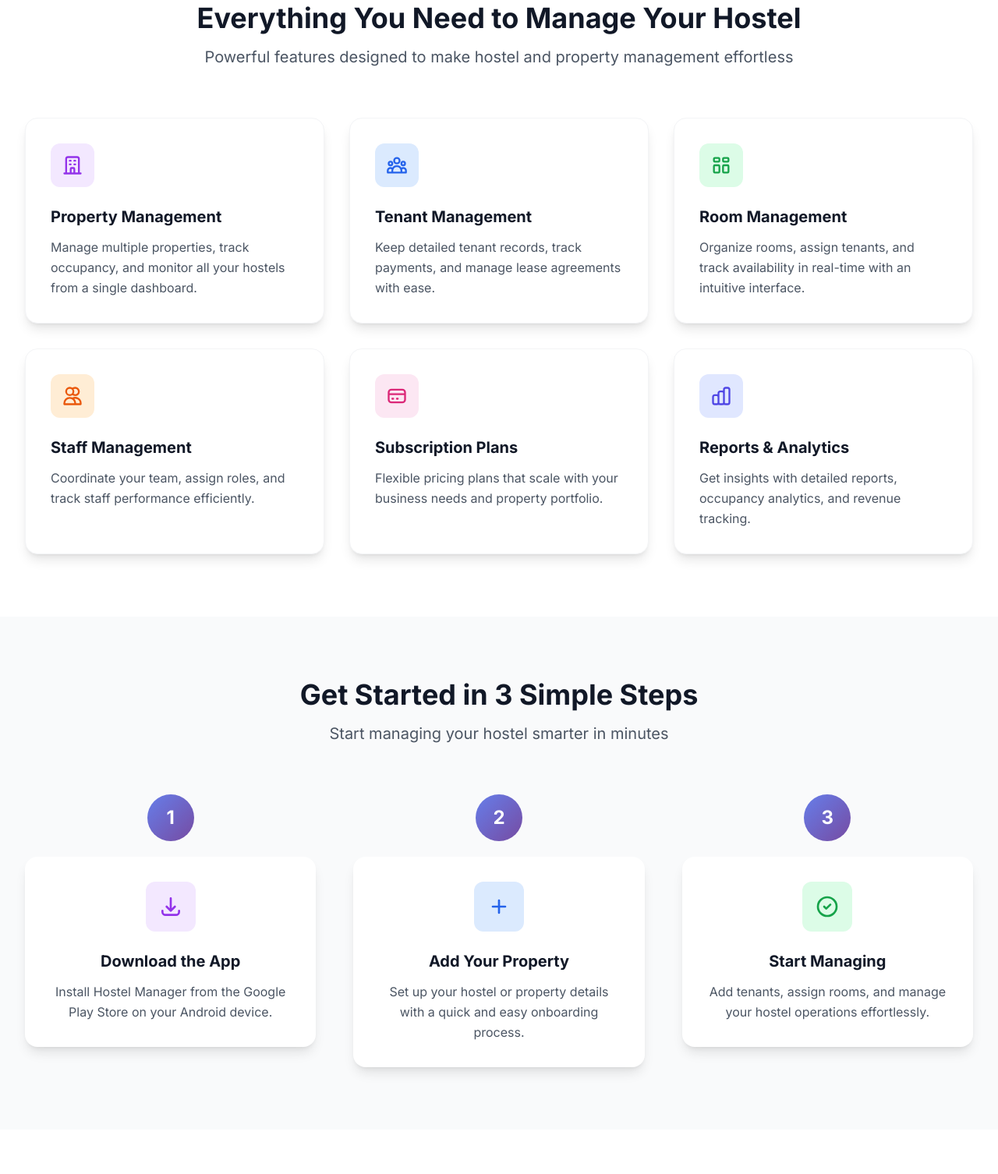
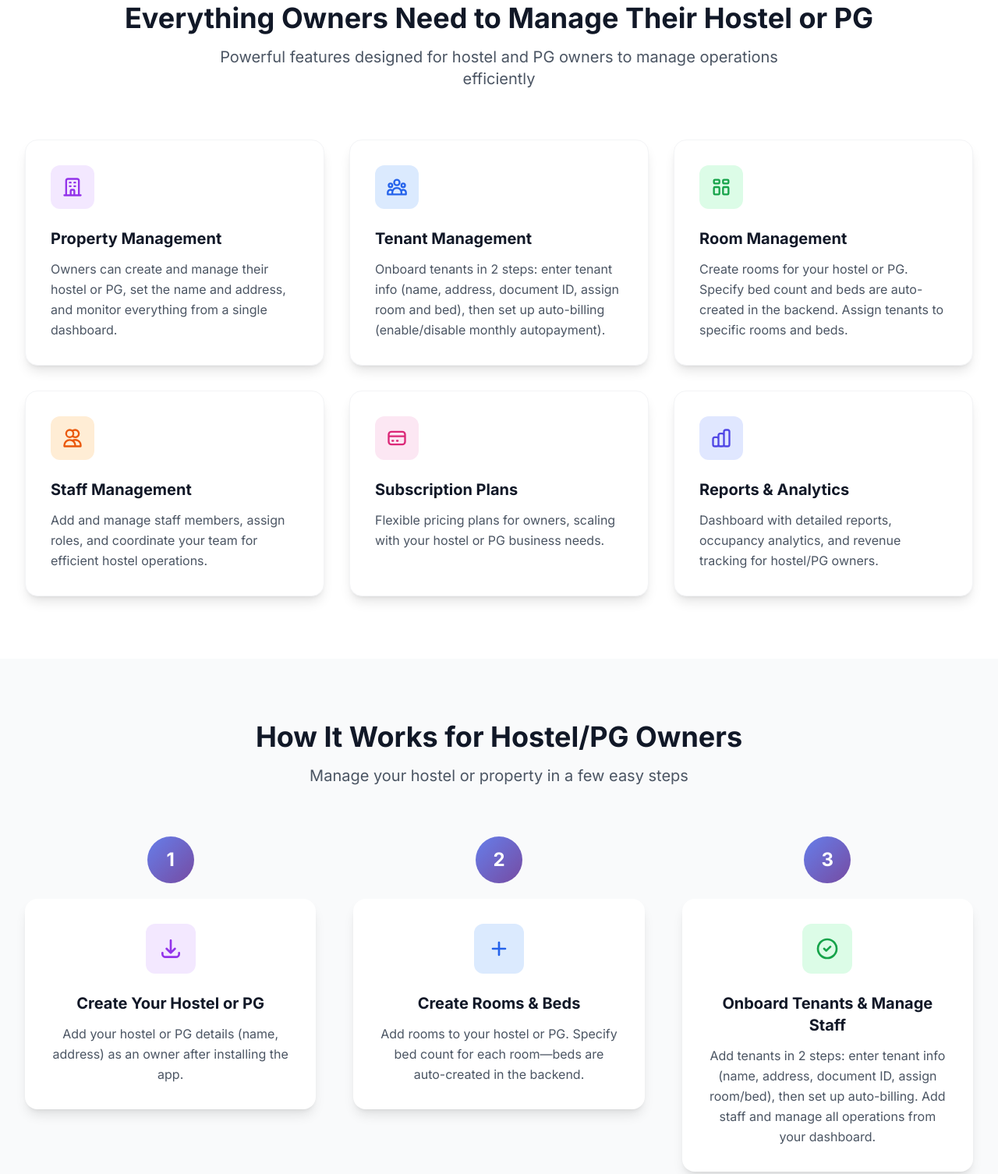
Before and after one commit to shoverhub-glitch/hostelmanager-app-link, a plain HTML site: page index.html in a window 1280 px wide. Shown: the part 823-2329 px from the top of the page at 78% size. Drawn offline with nearby package versions, Linux system fonts and the light colour scheme.

Commit message:
new files added

```diff
--- a/index.html
+++ b/index.html
@@ -3,9 +3,9 @@
 <head>
     <meta charset="UTF-8">
     <meta name="viewport" content="width=device-width, initial-scale=1.0">
-    <meta name="description" content="Hostel Manager - Simplify hostel and property management from your phone. Download now on Google Play Store.">
-    <meta name="keywords" content="hostel management, property management, tenant management, android app">
-    <title>Hostel Manager - Simplify Property Management</title>
+    <meta name="description" content="Hostel Manager - Simplify hostel and PG management from your phone. Download now on Google Play Store.">
+    <meta name="keywords" content="hostel management, PG management, tenant management, android app">
+    <title>Hostel Manager - Simplify Hostel & PG Management</title>
 
     <link rel="preconnect" href="https://fonts.googleapis.com">
     <link rel="preconnect" href="https://fonts.gstatic.com" crossorigin>
@@ -130,9 +130,7 @@
             <div class="flex justify-between items-center h-16">
                 <div class="flex items-center">
                     <div class="flex items-center space-x-2">
-                        <svg class="w-8 h-8 text-purple-600" fill="currentColor" viewBox="0 0 24 24">
-                            <path d="M19 21V5c0-1.1-.9-2-2-2H7c-1.1 0-2 .9-2 2v16l7-3 7 3z"/>
-                        </svg>
+                        <img src="hm-logo-v2.jpg" alt="Hostel Manager Logo" class="w-8 h-8 object-contain rounded" />
                         <span class="text-xl font-bold text-gray-900">Hostel Manager</span>
                     </div>
                 </div>
@@ -157,7 +155,7 @@
                         Simplify Hostel & Property Management
                     </h1>
                     <p class="text-lg sm:text-xl mb-8 text-purple-100 max-w-2xl">
-                        Manage your hostel, tenants, rooms, and staff effortlessly from your Android device. Everything you need in one powerful app.
+                        The all-in-one app for hostel and PG owners. Create your hostel/PG, add rooms (with auto-created beds), onboard tenants with auto-billing, manage staff, and monitor everything from your dashboard.
                     </p>
                     <button onclick="downloadApp()" class="bg-white text-purple-600 px-8 py-4 rounded-lg font-semibold text-lg hover:bg-gray-100 transition inline-flex items-center space-x-3 shadow-xl">
                         <svg class="w-8 h-8" viewBox="0 0 24 24" fill="currentColor">
@@ -193,10 +191,10 @@
         <div class="max-w-7xl mx-auto px-4 sm:px-6 lg:px-8">
             <div class="text-center mb-16">
                 <h2 class="text-3xl sm:text-4xl font-bold text-gray-900 mb-4">
-                    Everything You Need to Manage Your Hostel
+                    Everything Owners Need to Manage Their Hostel or PG
                 </h2>
                 <p class="text-xl text-gray-600 max-w-3xl mx-auto">
-                    Powerful features designed to make hostel and property management effortless
+                    Powerful features designed for hostel and PG owners to manage operations efficiently
                 </p>
             </div>
 
@@ -210,7 +208,7 @@
                     </div>
                     <h3 class="text-xl font-bold text-gray-900 mb-3">Property Management</h3>
                     <p class="text-gray-600 leading-relaxed">
-                        Manage multiple properties, track occupancy, and monitor all your hostels from a single dashboard.
+                        Owners can create and manage their hostel or PG, set the name and address, and monitor everything from a single dashboard.
                     </p>
                 </div>
 
@@ -223,7 +221,7 @@
                     </div>
                     <h3 class="text-xl font-bold text-gray-900 mb-3">Tenant Management</h3>
                     <p class="text-gray-600 leading-relaxed">
-                        Keep detailed tenant records, track payments, and manage lease agreements with ease.
+                        Onboard tenants in 2 steps: enter tenant info (name, address, document ID, assign room and bed), then set up auto-billing (enable/disable monthly autopayment).
                     </p>
                 </div>
 
@@ -236,7 +234,7 @@
                     </div>
                     <h3 class="text-xl font-bold text-gray-900 mb-3">Room Management</h3>
                     <p class="text-gray-600 leading-relaxed">
-                        Organize rooms, assign tenants, and track availability in real-time with an intuitive interface.
+                        Create rooms for your hostel or PG. Specify bed count and beds are auto-created in the backend. Assign tenants to specific rooms and beds.
                     </p>
                 </div>
 
@@ -249,7 +247,7 @@
                     </div>
                     <h3 class="text-xl font-bold text-gray-900 mb-3">Staff Management</h3>
                     <p class="text-gray-600 leading-relaxed">
-                        Coordinate your team, assign roles, and track staff performance efficiently.
+                        Add and manage staff members, assign roles, and coordinate your team for efficient hostel operations.
                     </p>
                 </div>
 
@@ -262,7 +260,7 @@
                     </div>
                     <h3 class="text-xl font-bold text-gray-900 mb-3">Subscription Plans</h3>
                     <p class="text-gray-600 leading-relaxed">
-                        Flexible pricing plans that scale with your business needs and property portfolio.
+                        Flexible pricing plans for owners, scaling with your hostel or PG business needs.
                     </p>
                 </div>
 
@@ -275,7 +273,7 @@
                     </div>
                     <h3 class="text-xl font-bold text-gray-900 mb-3">Reports & Analytics</h3>
                     <p class="text-gray-600 leading-relaxed">
-                        Get insights with detailed reports, occupancy analytics, and revenue tracking.
+                        Dashboard with detailed reports, occupancy analytics, and revenue tracking for hostel/PG owners.
                     </p>
                 </div>
             </div>
@@ -287,10 +285,10 @@
         <div class="max-w-7xl mx-auto px-4 sm:px-6 lg:px-8">
             <div class="text-center mb-16">
                 <h2 class="text-3xl sm:text-4xl font-bold text-gray-900 mb-4">
-                    Get Started in 3 Simple Steps
+                    How It Works for Hostel/PG Owners
                 </h2>
                 <p class="text-xl text-gray-600 max-w-3xl mx-auto">
-                    Start managing your hostel smarter in minutes
+                    Manage your hostel or property in a few easy steps
                 </p>
             </div>
 
@@ -304,9 +302,9 @@
                                 <path stroke-linecap="round" stroke-linejoin="round" stroke-width="2" d="M4 16v1a3 3 0 003 3h10a3 3 0 003-3v-1m-4-4l-4 4m0 0l-4-4m4 4V4"/>
                             </svg>
                         </div>
-                        <h3 class="text-xl font-bold text-gray-900 mb-3">Download the App</h3>
+                        <h3 class="text-xl font-bold text-gray-900 mb-3">Create Your Hostel or PG</h3>
                         <p class="text-gray-600 leading-relaxed">
-                            Install Hostel Manager from the Google Play Store on your Android device.
+                            Add your hostel or PG details (name, address) as an owner after installing the app.
                         </p>
                     </div>
                 </div>
@@ -320,9 +318,9 @@
                                 <path stroke-linecap="round" stroke-linejoin="round" stroke-width="2" d="M12 6v6m0 0v6m0-6h6m-6 0H6"/>
                             </svg>
                         </div>
-                        <h3 class="text-xl font-bold text-gray-900 mb-3">Add Your Property</h3>
+                        <h3 class="text-xl font-bold text-gray-900 mb-3">Create Rooms & Beds</h3>
                         <p class="text-gray-600 leading-relaxed">
-                            Set up your hostel or property details with a quick and easy onboarding process.
+                            Add rooms to your hostel or PG. Specify bed count for each room—beds are auto-created in the backend.
                         </p>
                     </div>
                 </div>
@@ -336,9 +334,9 @@
                                 <path stroke-linecap="round" stroke-linejoin="round" stroke-width="2" d="M9 12l2 2 4-4m6 2a9 9 0 11-18 0 9 9 0 0118 0z"/>
                             </svg>
                         </div>
-                        <h3 class="text-xl font-bold text-gray-900 mb-3">Start Managing</h3>
+                        <h3 class="text-xl font-bold text-gray-900 mb-3">Onboard Tenants & Manage Staff</h3>
                         <p class="text-gray-600 leading-relaxed">
-                            Add tenants, assign rooms, and manage your hostel operations effortlessly.
+                            Add tenants in 2 steps: enter tenant info (name, address, document ID, assign room/bed), then set up auto-billing. Add staff and manage all operations from your dashboard.
                         </p>
                     </div>
                 </div>
@@ -453,9 +451,7 @@
             <div class="flex flex-col md:flex-row justify-between items-center">
                 <div class="mb-6 md:mb-0">
                     <div class="flex items-center space-x-2 mb-3">
-                        <svg class="w-8 h-8 text-purple-400" fill="currentColor" viewBox="0 0 24 24">
-                            <path d="M19 21V5c0-1.1-.9-2-2-2H7c-1.1 0-2 .9-2 2v16l7-3 7 3z"/>
-                        </svg>
+                        <img src="hm-logo-v2.jpg" alt="Hostel Manager Logo" class="w-8 h-8 object-contain rounded" />
                         <span class="text-xl font-bold">Hostel Manager</span>
                     </div>
                     <p class="text-gray-400">by ShoverHub</p>
```
Also changed, not shown: hm-logo-v2.jpg (added).
